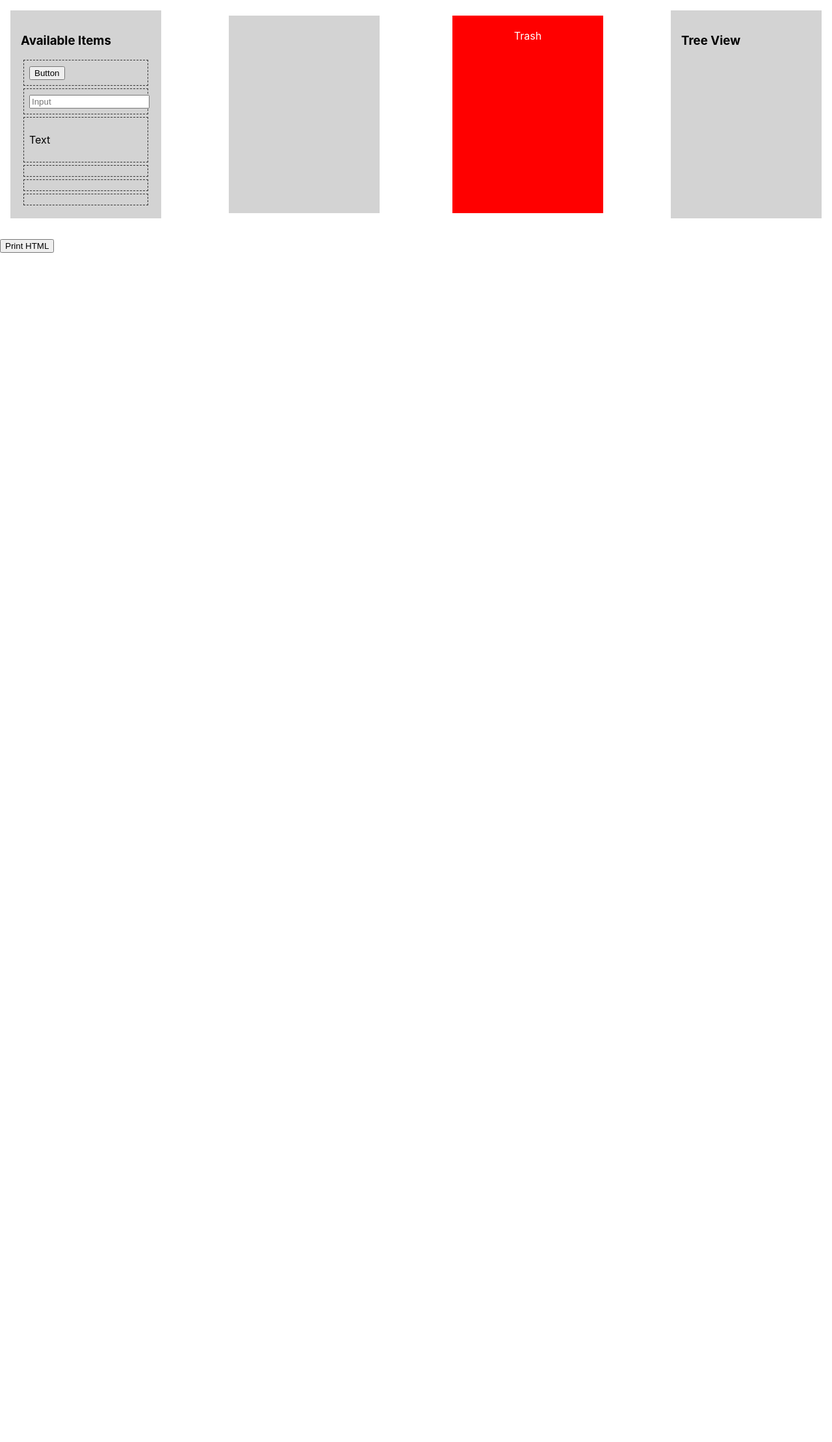
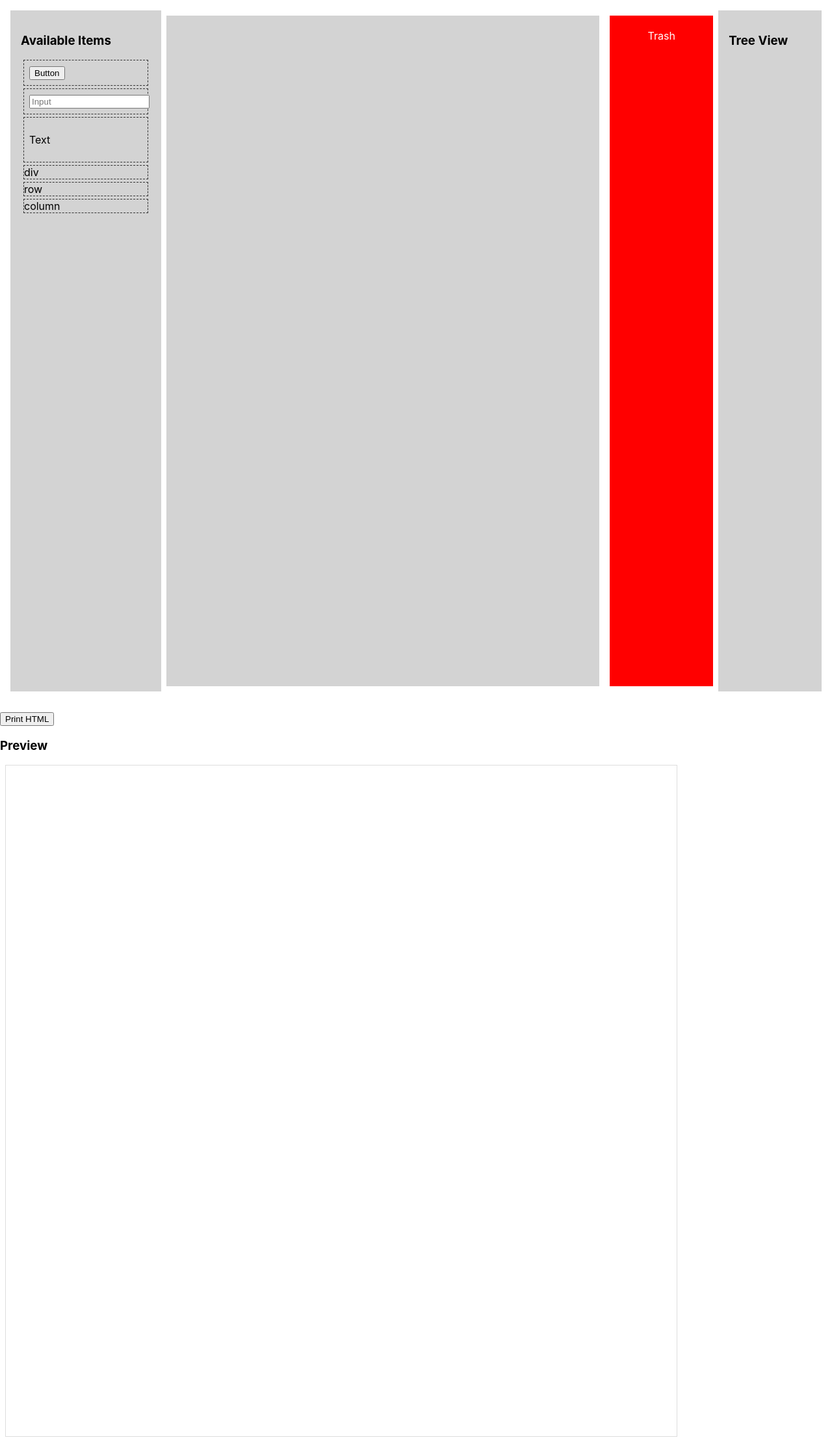
Before and after one commit to cemesg/dragndrop, a React (Create React App) app: page / in a window 1280 px wide. Shown: the whole page at 65% size. Before the commit the page ends 800 px from the top, so only its background shows below. Built offline with nearby package versions, Linux system fonts and the light colour scheme.

Commit message:
working poc

```diff
--- a/src/components/DragAndDropDemo.tsx
+++ b/src/components/DragAndDropDemo.tsx
@@ -8,9 +8,9 @@ const components = {
   Button: () => <button>Button</button>,
   Input: () => <input placeholder="Input" />,
   Text: () => <p>Text</p>,
-  Div: ({ children }: { children?: React.ReactNode }) => <div>{children}</div>,
-  Row: ({ children }: { children?: React.ReactNode }) => <div style={{ display: 'flex', flexDirection: 'row' }}>{children}</div>,
-  Column: ({ children }: { children?: React.ReactNode }) => <div style={{ display: 'flex', flexDirection: 'column' }}>{children}</div>,
+  Div: ({ children }: { children?: React.ReactNode }) => <div>div{children}</div>,
+  Row: ({ children }: { children?: React.ReactNode }) => <div style={{ display: 'flex', flexDirection: 'row' }}>row{children}</div>,
+  Column: ({ children }: { children?: React.ReactNode }) => <div style={{ display: 'flex', flexDirection: 'column' }}>column{children}</div>,
 };
 
 const canHaveChildren = {
@@ -66,27 +66,33 @@ const DraggableItem: React.FC<{ item: ItemType; parentId: string | null; moveIte
 
   const Component = components[item.type];
 
-  return (
+  return (<>
     <div
       ref={ref}
       style={{
         opacity: isDragging ? 0.5 : 1,
-        padding: '8px',
+        padding: canHaveChildren[item.type] ? 0 : '8px',
         margin: '4px',
         border: '1px dashed #333',
         cursor: 'move',
+        minWidth: '10px',
+        minHeight: '10px',
+        display: canHaveChildren[item.type] ? 'flex' : 'block',
+        flexDirection: canHaveChildren[item.type] && item.type === 'Row' ? 'row' : 'column',
       }}
     >
+
+
       <Component>
-        {canHaveChildren[item.type] && item.children && (
-          <div style={{ paddingLeft: '16px' }}>
-            {item.children.map((child) => (
+
+            {item?.children?.map((child) => (
               <DraggableItem key={child.id} item={child} parentId={item.id} moveItem={moveItem} />
             ))}
-          </div>
-        )}
+
       </Component>
-    </div>
+      </div>
+
+    </>
   );
 };
 
@@ -107,8 +113,8 @@ const Container: React.FC<{ items: ItemType[]; moveItem: (draggedItem: DraggedIt
         padding: '16px',
         margin: '8px',
         backgroundColor: 'lightgrey',
-        minHeight: '200px',
-        width: '200px',
+        minHeight: '1000px',
+        width: '1000px',
       }}
     >
       {items.map((item) => (
@@ -165,6 +171,32 @@ const renderHtml = (items: ItemType[]): string => {
   };
 
   return items.map(renderElement).join('');
+};
+
+const Preview: React.FC<{ items: ItemType[] }> = ({ items }) => {
+  const renderPreview = (item: ItemType): JSX.Element => {
+    const Component = components[item.type];
+    return (
+      <Component key={item.id}>
+        {canHaveChildren[item.type] && item.children && item.children.map(renderPreview)}
+      </Component>
+    );
+  };
+
+  return (
+    <div
+      style={{
+        padding: '16px',
+        margin: '8px',
+        backgroundColor: 'white',
+        minHeight: '1000px',
+        width: '1000px',
+        border: '1px solid #ddd',
+      }}
+    >
+      {items.map(renderPreview)}
+    </div>
+  );
 };
 
 const DragAndDropDemo: React.FC = () => {
@@ -267,6 +299,8 @@ const DragAndDropDemo: React.FC = () => {
       <button onClick={handlePrintHtml} style={{ marginTop: '16px' }}>
         Print HTML
       </button>
+      <h3>Preview</h3>
+      <Preview items={containerItems} />
     </DndProvider>
   );
 };
```
